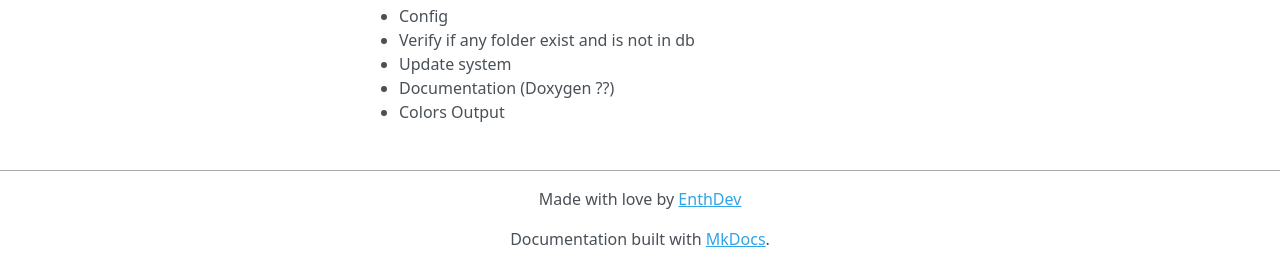
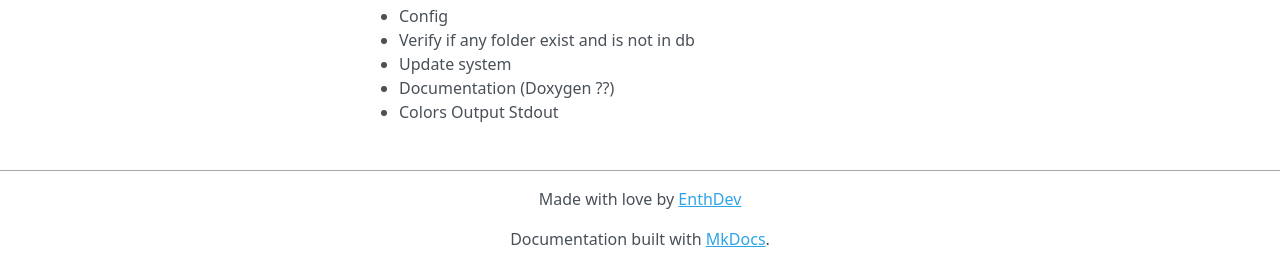
Before and after one commit to aurorafossorg/dedicatedslave-archive, an MkDocs documentation site: the page built from docs/index.md, in a window 1280 px wide and 900 px high, scrolled down 1146 px. Shown: the part 633-897 px from the top of the window. Built offline with MkDocs 1.6.1, drawn with Linux system fonts in a browser that asks for light colours; nearby versions of some CDN libraries; old or Windows-style settings are respelled for this version of MkDocs.

```diff
--- a/docs/index.md
+++ b/docs/index.md
@@ -47,4 +47,4 @@ Allow you to quickly launch any server from any platform.
 * Verify if any folder exist and is not in db
 * Update system
 * Documentation (Doxygen ??)
-* Colors Output
+* Colors Output Stdout
```
Also changed, not shown: docs/developer-guide/development.md (+2 -0 lines), docs/img/flowdiagram.png (added).
